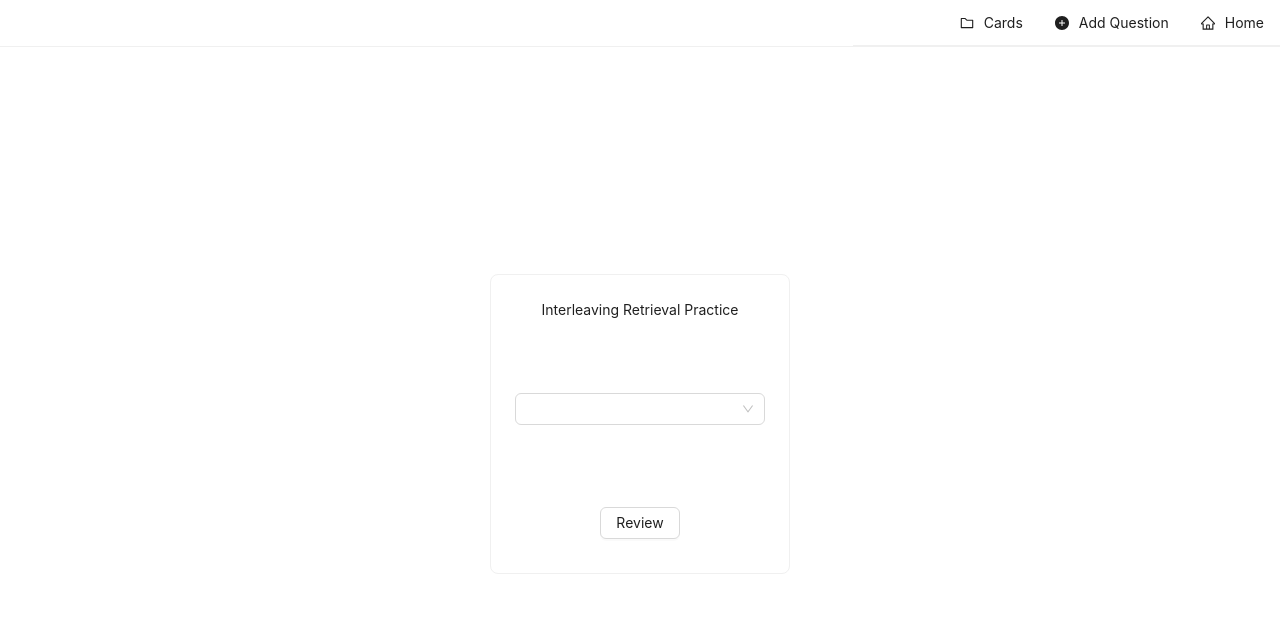
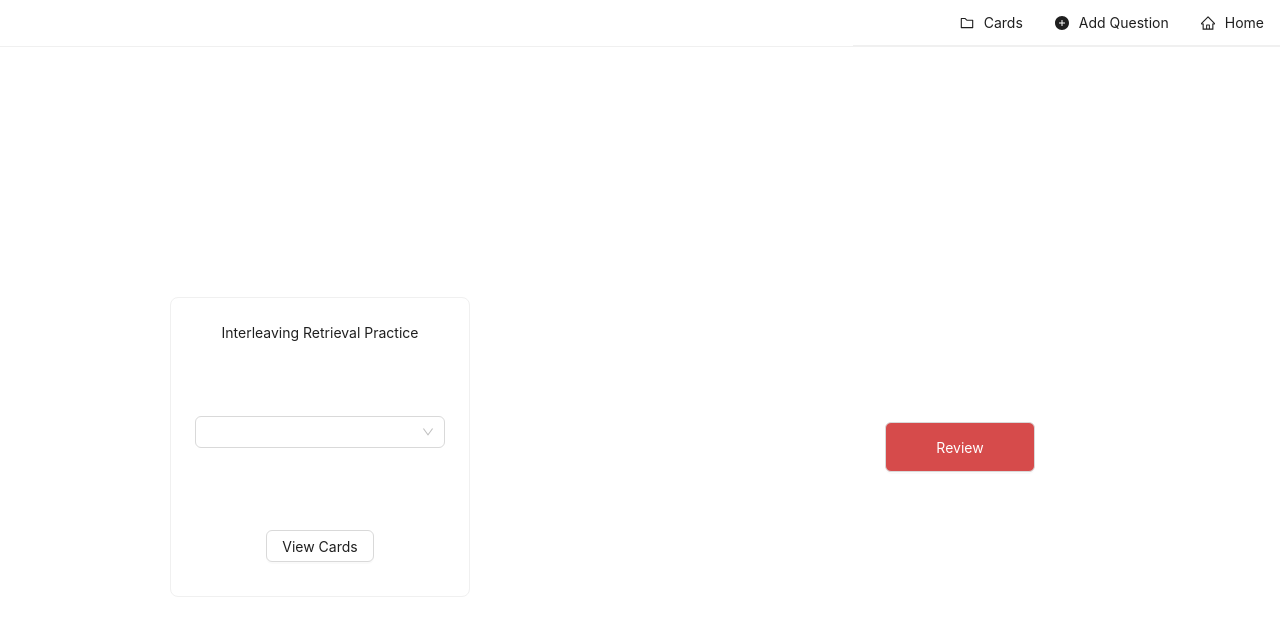
Before and after one commit to Brandontzhang/ReviewWidget, a React (Create React App) app in the folder frontend/: page /cards in a window 1280 px wide. Shown: the top 636 px of the page. Built offline with nearby package versions, Linux system fonts and the light colour scheme; no server answers.

Commit message:
Review button

```diff
--- a/frontend/src/app/components/HomeComponents/Main.tsx
+++ b/frontend/src/app/components/HomeComponents/Main.tsx
@@ -1,4 +1,4 @@
-import { Button, Card, Select, Space } from "antd";
+import { Button, Card, Col, Row, Select, Space } from "antd";
 import useLeetcodeProblemCategories from "../../hooks/useLeetcodeProblemCategories";
 import { useState } from "react";
 import Navbar from "../LeetcodeProblemCardComponents/Navbar";
@@ -21,9 +21,10 @@ const Main = () => {
     }
 
     return (
-        <div style={{display: "flex", flexDirection:"column", height: "100%",}}>
+        <div style={{height: "100%"}}>
             <Navbar></Navbar>
-            <Space direction="horizontal" style={{width: '100%', height: "100%", justifyContent: 'center'}}>
+            <Row style={{height: "100%"}}>
+                <Col style={{display: "flex", justifyContent: 'center', alignItems: "center"}} lg={12}>
                     <Card bodyStyle={{height:"100%"}} style={{height : "300px", width: "300px"}}>
                         <div style={{display:"flex", flexDirection:"column", justifyContent:"space-between", height:"100%"}}>
                             <div style={{display : "flex", flexDirection: "column", alignItems:"center"}}>
@@ -33,11 +34,17 @@ const Main = () => {
                                 <Select style={{width : "100%"}} options={options} onSelect={(c) => setSelectedCategory(c)} />
                             </div>
                             <div style={{display : "flex", flexDirection: "column", justifyContent:"space-between", alignItems:"center"}}>
-                        <Button style={{margin: "10px"}} onClick={generateCard}>Review</Button>
+                                <Button style={{margin: "10px"}} onClick={generateCard}>View Cards</Button>
                             </div>
                         </div>
                     </Card>
-            </Space>
+                </Col>
+                <Col style={{display: "flex", justifyContent: 'center', alignItems: "center"}} lg={12}>
+                    <Button onClick={() => startReview()} style={{width: "150px", height: "50px", backgroundColor:"#d64b4b", color:"white"}}>
+                        Review
+                    </Button>
+                </Col>
+            </Row>
         </div>
 
     )
--- a/frontend/src/app/components/ReviewComponents/Review.tsx
+++ b/frontend/src/app/components/ReviewComponents/Review.tsx
@@ -26,7 +26,6 @@ const Review = (props : any) => {
     // When the inital problems load
     useEffect(() => {
         setProblem(leetcodeProblems[index]);
-        console.log(leetcodeProblems);
     }, [leetcodeProblems]);
 
     // When problem states are updated (the priority)... Problem should be removed
--- a/frontend/src/app/controllers/LeetcodeProblemController.ts
+++ b/frontend/src/app/controllers/LeetcodeProblemController.ts
@@ -12,7 +12,6 @@ export default class LeetcodeProblemController {
             this.url = 'https://test-backend-386802.appspot.com/api';
         }
     }
-
 
     getProblemsInCategory = async (category : string, shuffle? : boolean, due? : boolean) : Promise<LeetcodeProblem[]> => {
         if (!shuffle) {
```
Also changed, not shown: frontend/src/app/hooks/useReviewLeetcodeProblems.tsx (added, +20 -0 lines). Lines whose indentation alone changed are shown as unchanged.
